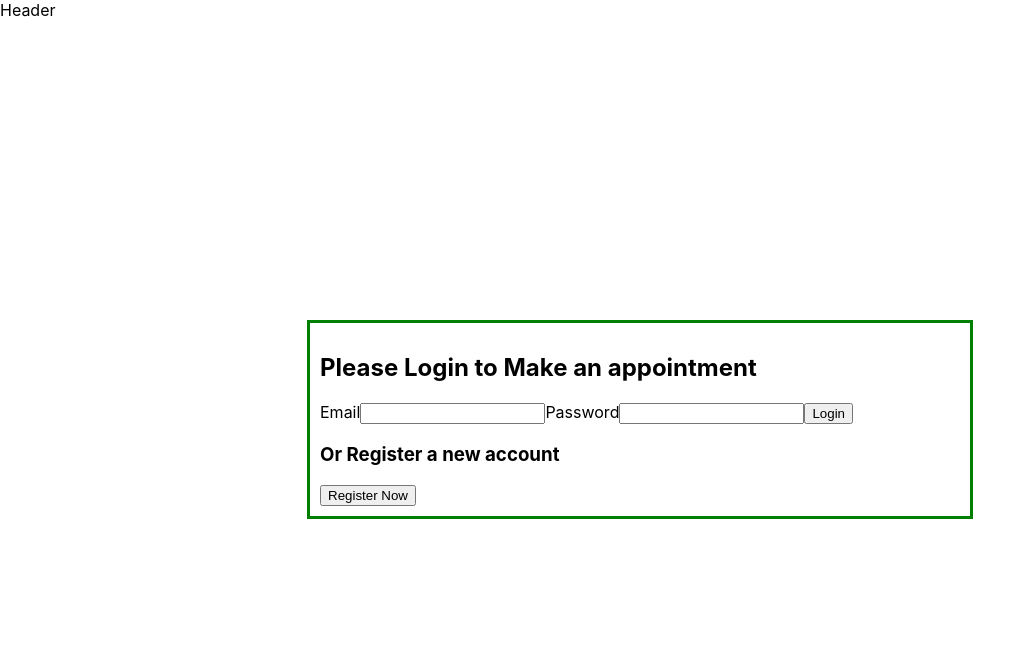
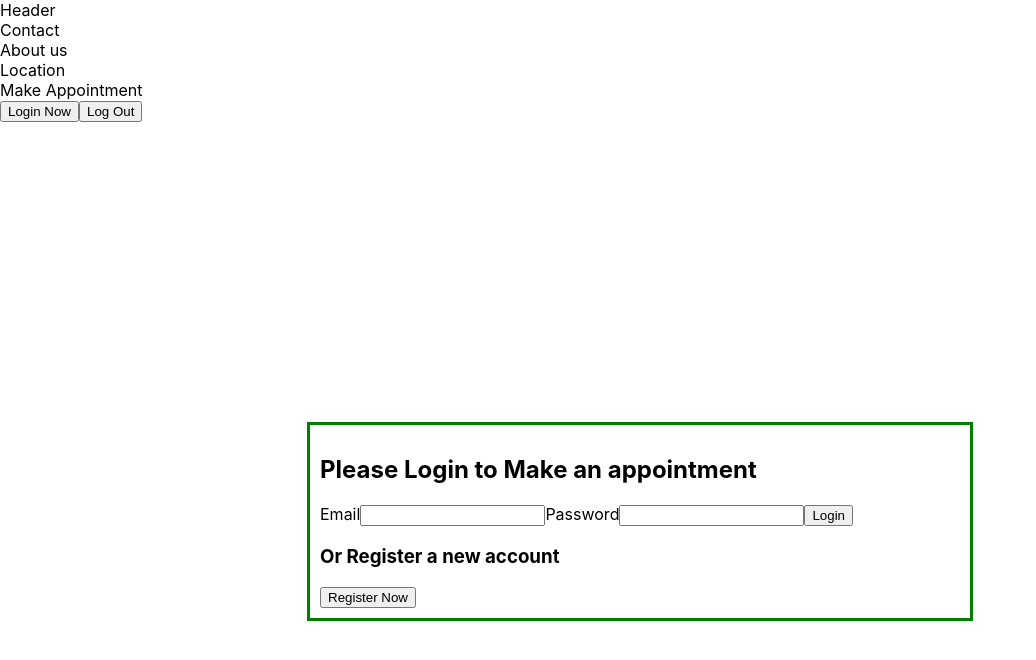
Before and after one commit to DavyFungALoi/barbershop, a React (Create React App) app in the folder frontend/: page /login in a window 1280 px wide. Shown: the top 660 px of the page, without its empty margins (0-1036 px from the left). Built offline with nearby package versions, Linux system fonts and the light colour scheme.

Commit message:
added logout functionality

```diff
--- a/frontend/src/actions/userActions.js
+++ b/frontend/src/actions/userActions.js
@@ -2,6 +2,7 @@ import {
   USER_LOGIN_FAIL,
   USER_LOGIN_REQUEST,
   USER_LOGIN_SUCCESS,
+  USER_LOGOUT,
   USER_REGISTER_FAIL,
   USER_REGISTER_REQUEST,
   USER_REGISTER_SUCCESS,
@@ -45,3 +46,9 @@ export const userLogin = (email, password) => async (dispatch) => {
     });
   }
 };
+
+export const userLogout = () => async(dispatch) => {
+  localStorage.removeItem("userInfo");
+ // userLogin = {}
+  dispatch({type: USER_LOGOUT})
+}
--- a/frontend/src/components/Header.js
+++ b/frontend/src/components/Header.js
@@ -1,11 +1,34 @@
-import React from 'react'
+import React from "react";
+import { useDispatch, useSelector } from "react-redux";
+import { userLogout } from "../actions/userActions";
 
 const Header = () => {
-    return (
-        <div>
-            Header
-        </div>
-    )
-}
+  const userLogin = useSelector((state) => state.userLogin);
+  const { userInfo } = userLogin;
 
-export default Header
+  const dispatch = useDispatch();
+
+  const logoutHandler = () => {
+    dispatch(userLogout());
+  };
+
+  return (
+    <div>
+      Header
+      <div>Contact</div>
+      <div>About us</div>
+      <div>Location</div>
+      <div>Make Appointment</div>
+      {userInfo ? (
+        <div>{userInfo.name}</div>
+      ) : (
+        <a href="/login">
+          <button>Login Now</button>
+        </a>
+      )}
+      <button onClick={() => logoutHandler()}>Log Out</button>
+    </div>
+  );
+};
+
+export default Header;
--- a/frontend/src/constants/userConstants.js
+++ b/frontend/src/constants/userConstants.js
@@ -5,3 +5,5 @@ export const USER_REGISTER_FAIL = 'USER_REGISTER_FAIL'
 export const USER_LOGIN_REQUEST = 'USER_LOGIN_REQUEST'
 export const USER_LOGIN_SUCCESS = 'USER_LOGIN_SUCCESS'
 export const USER_LOGIN_FAIL = 'USER_LOGIN_FAIL'
+
+export const USER_LOGOUT = 'USER_LOGOUT'
--- a/frontend/src/reducers/userReducer.js
+++ b/frontend/src/reducers/userReducer.js
@@ -2,6 +2,7 @@ import {
   USER_LOGIN_FAIL,
   USER_LOGIN_REQUEST,
   USER_LOGIN_SUCCESS,
+  USER_LOGOUT,
   USER_REGISTER_FAIL,
   USER_REGISTER_REQUEST,
   USER_REGISTER_SUCCESS,
@@ -28,6 +29,8 @@ export const userLoginReducer = (state = {}, action) => {
       return { loading: false, userInfo: action.payload };
     case USER_LOGIN_FAIL:
       return { loading: false, error: action.payload };
+      case USER_LOGOUT:
+        return {};
     default:
       return state;
   }
```
